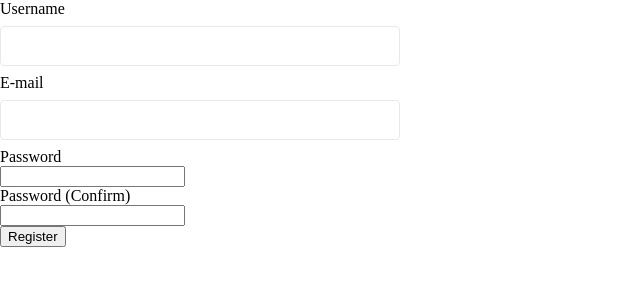
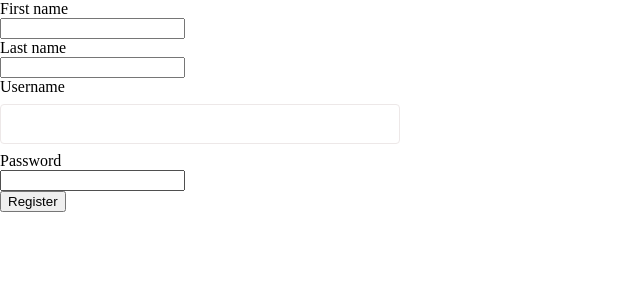
Before and after one commit to HayenPhan/banzai-scheduler, a PHP site: page /app/registration.php in a window 1280 px wide. Shown: the top 300 px of the page, without its empty margins (0-640 px from the left). Run offline with PHP 8.4, Linux system fonts and the light colour scheme; tables that the repository leaves empty or names only in its code hold one stand-in row (values such as "Sample post").

Commit message:
Fixed css bug

```diff
--- a/app/assets/styles/organisms/history.scss
+++ b/app/assets/styles/organisms/history.scss
@@ -187,8 +187,7 @@ body {
         position: absolute;
         right: 70px;
         top: 80px;
-
-        background-image: url(../../images/left-arrow.png);
+        background-image: url('../../assets/images/left-arrow.png');
         background-repeat: no-repeat;
         background-position: center;
         background-size: 50px 50px;
--- a/app/dist/css/main.css
+++ b/app/dist/css/main.css
@@ -1380,7 +1380,7 @@ body {
   position: absolute;
   right: 70px;
   top: 80px;
-  background-image: url(../../images/left-arrow.png);
+  background-image: url("../../assets/images/left-arrow.png");
   background-repeat: no-repeat;
   background-position: center;
   background-size: 50px 50px; }
--- a/app/dist/css/organisms/history.css
+++ b/app/dist/css/organisms/history.css
@@ -172,7 +172,7 @@ body {
   position: absolute;
   right: 70px;
   top: 80px;
-  background-image: url(../../images/left-arrow.png);
+  background-image: url("../../assets/images/left-arrow.png");
   background-repeat: no-repeat;
   background-position: center;
   background-size: 50px 50px; }
--- a/app/includes/database.php
+++ b/app/includes/database.php
@@ -11,7 +11,6 @@ $database = 'banzai';
 
 $db = mysqli_connect($host, $user, $password, $database)
 or die("Error: ". mysqli_connect_error());
-
 
 
 
--- a/app/registration.php
+++ b/app/registration.php
@@ -18,13 +18,29 @@ $errorUsername = [];
 $errorEmail = [];
 $errorPassword = [];
 $errorPasswordC = [];
+$errorFirstname = [];
+$errorLastname = [];
 
   if (isset($_POST['submit'])) {
 
+  $msqli = mysqli_connect($host, $user, $password, $database)
+  or die("Error: ". mysqli_connect_error());
+
+  $firstname = $_POST['firstname'];
+  $lastname = $_POST['lastname'];
   $username = $_POST['username'];
-  $email = $_POST['email'];
   $password = $_POST['password'];
-  $password_confirm = $_POST['password_confirm'];
+
+
+  $sql = "INSERT INTO users(login_name, password_hash, first_name, last_name, user_type)
+  VALUES ('$username','$password','$firstname', '$lastname', 'employee')";
+
+  $insert = $msqli->query($sql);
+
+  if (!$insert) {
+      echo $msqli->error;
+  }
+
 
 
 // GET input array_count_value
@@ -37,15 +53,6 @@ $errorPasswordC = [];
     $noWhiteSpaceUser = v::noWhitespace()->validate($username);
     $characterUser = v::alnum()->validate($username);
     $emptyUser = v::notBlank()->validate($username);
-
-
-    // Email
-
-    $noWhiteSpaceEmail = v::noWhitespace()->validate($email);
-    $emptyEmail = v::optional(v::alpha())->validate($email);
-    $characterEmail = v::alnum()->validate($email);
-    $emailValidator = v::email()->validate(trim($email));
-
 
 
 
@@ -65,12 +72,6 @@ $errorPasswordC = [];
         array_push($errorUsername, "Vul je gebruikersnaam in");
     }
 
-    // Email conditional
-
-    if(!$noWhiteSpaceEmail) {
-        array_push($errorEmail, "Geen witruimte toegestaan bij invullen e-mail");
-    }
-
 }
 
 
@@ -88,6 +89,45 @@ $errorPasswordC = [];
     <body>
 
       <form method="post" action="<?= $_SERVER['REQUEST_URI']; ?>">
+
+
+        <div class="control-group">
+          <!-- Password-->
+          <label class="control-label" for="password">First name</label>
+          <div class="controls">
+            <input type="firstname" id="firstname" name="firstname" placeholder="" class="input-xlarge">
+          </div>
+
+          <?php foreach($errorFirstname as $key => $error) { ?>
+
+
+               <p> <?= $error ?> </p>
+
+          <?php }
+
+
+          ?>
+
+        </div>
+
+        <div class="control-group">
+          <!-- Password-->
+          <label class="control-label" for="password">Last name</label>
+          <div class="controls">
+            <input type="lastname" id="lastname" name="lastname" placeholder="" class="input-xlarge">
+          </div>
+
+          <?php foreach($errorLastname as $key => $error) { ?>
+
+
+               <p> <?= $error ?> </p>
+
+          <?php }
+
+
+          ?>
+
+        </div>
 
       <div class="control-group">
         <!-- Username -->
@@ -113,26 +153,7 @@ $errorPasswordC = [];
 
       </div>
 
-      <div class="control-group">
-        <!-- E-mail -->
-        <label class="control-label" for="email">E-mail</label>
-        <div class="controls">
-          <input type="text" id="email" name="email" placeholder="" class="input-xlarge">
-        </div>
 
-        <?php foreach($errorEmail as $key => $error) { ?>
-
-
-             <p> <?= $error ?> </p>
-
-
-        <?php }
-
-
-        ?>
-
-
-      </div>
 
       <div class="control-group">
         <!-- Password-->
@@ -142,25 +163,6 @@ $errorPasswordC = [];
         </div>
 
         <?php foreach($errorPassword as $key => $error) { ?>
-
-
-             <p> <?= $error ?> </p>
-
-        <?php }
-
-
-        ?>
-
-      </div>
-
-      <div class="control-group">
-        <!-- Password -->
-        <label class="control-label"  for="password_confirm">Password (Confirm)</label>
-        <div class="controls">
-          <input type="password" id="password_confirm" name="password_confirm" placeholder="" class="input-xlarge">
-        </div>
-
-        <?php foreach($errorPasswordC as $key => $error) { ?>
 
 
              <p> <?= $error ?> </p>
--- a/app/users/admin/history.php
+++ b/app/users/admin/history.php
@@ -125,7 +125,7 @@ if(isset($_POST['revert'])) {
                       </div>
 
                       <form action="<?= $_SERVER['REQUEST_URI']; ?>" method="post">
-                          <input class="history__revert"type="submit" name="revert" value=""> </input>
+                          <input class="history__revert" type="submit" name="revert" value=""> </input>
                           <input type="hidden"  name="status"  value="<?= $items['status'] ?>" />
                           <input type="hidden"  name="id"  value="<?= $items['id'] ?>" />
                       </form>
```
Also changed, not shown: app/assets/styles/organisms/left-arrow.png (added).
